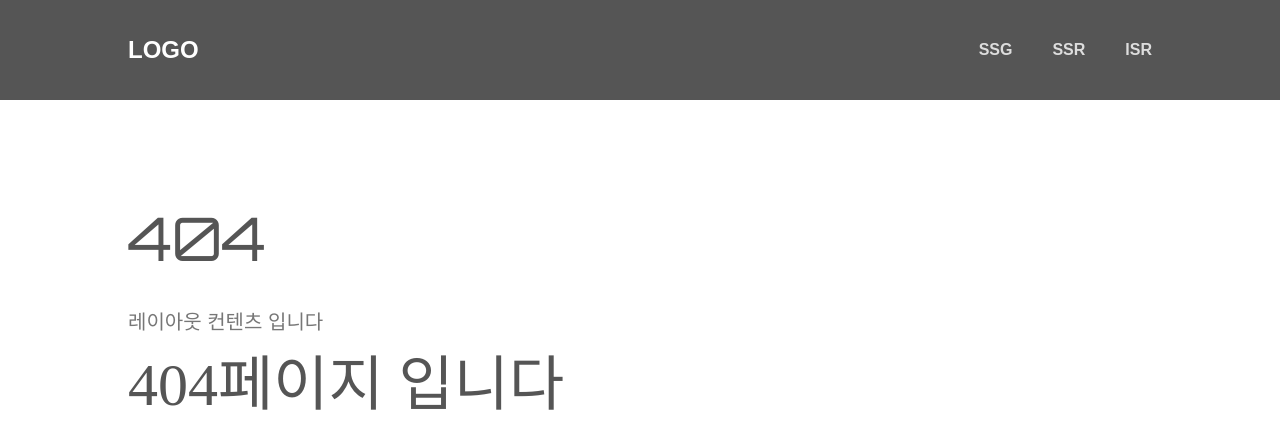
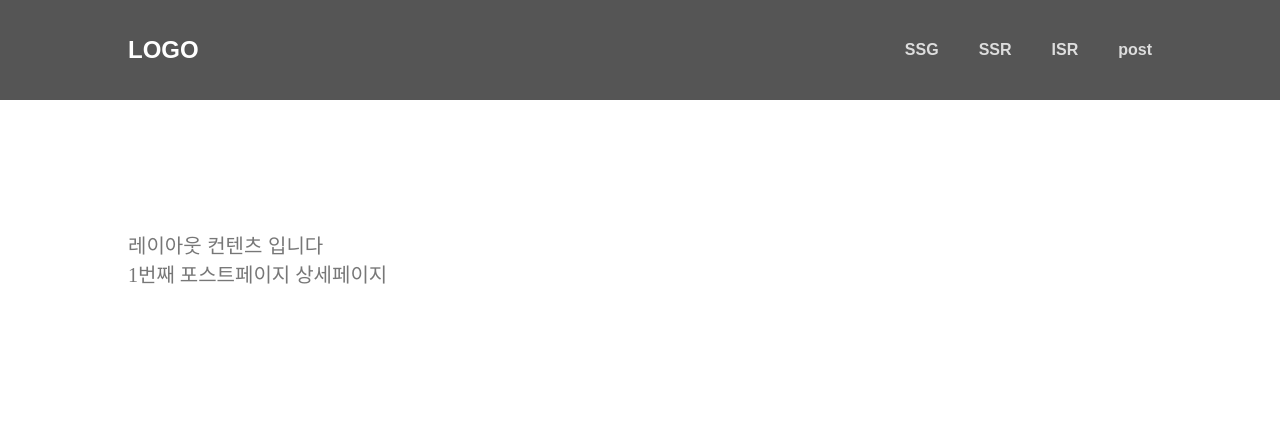
Before and after one commit to minechoo/next-basic, a Next.js app: page /post/1 in a window 1280 px wide. Before the commit this address had no page. Shown: the top 448 px of the page. Built offline with nearby package versions, Linux system fonts and the light colour scheme.

Commit message:
다이나믹 라우터

```diff
--- a/components/Header.jsx
+++ b/components/Header.jsx
@@ -1,6 +1,7 @@
 import Link from 'next/link';
 import { useRouter } from 'next/router';
 import styles from './Header.module.scss';
+
 console.log(styles);
 
 function Header() {
@@ -32,6 +33,11 @@ function Header() {
 						ISR
 					</Link>
 				</li>
+				<li>
+					<Link href='/post' className={currentPath === '/post' ? styles.on : ''}>
+						post
+					</Link>
+				</li>
 			</ul>
 		</header>
 	);
--- a/pages/index.jsx
+++ b/pages/index.jsx
@@ -25,6 +25,7 @@ export default function Home() {
 						alt='pic'
 						fill
 						quality={50}
+						priority
 					/>
 				</div>
 			</main>
--- /dev/null
+++ b/pages/post/[id].jsx
@@ -0,0 +1,16 @@
+import SubLayout from '@/components/SubLayout';
+import { useRouter } from 'next/router';
+
+function Detail() {
+	const router = useRouter();
+	const { id } = router.query;
+	console.log(id);
+
+	return (
+		<SubLayout>
+			<p>{id}번째 포스트페이지 상세페이지</p>
+		</SubLayout>
+	);
+}
+
+export default Detail;
```
Also changed, not shown: pages/post/index.jsx (added, +11 -0 lines).
